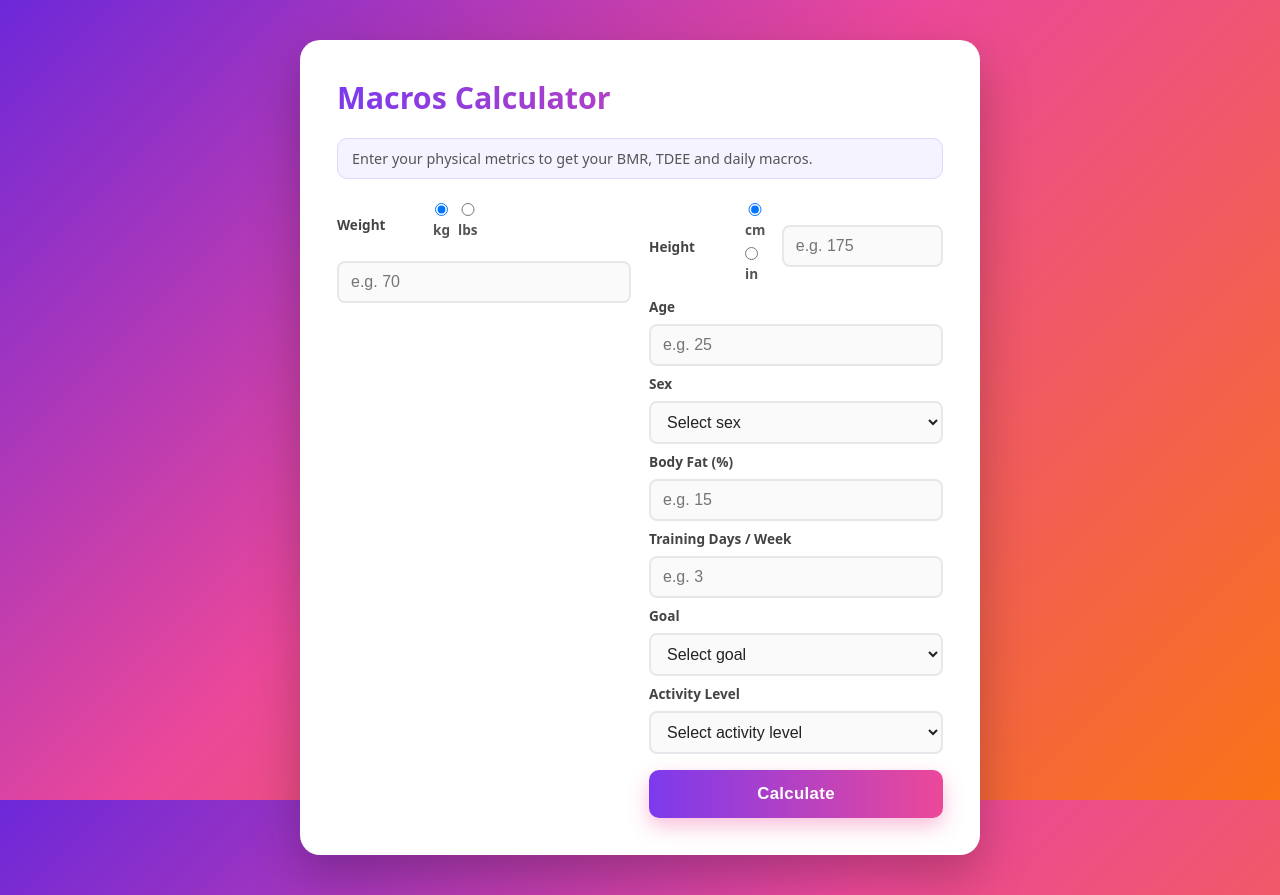
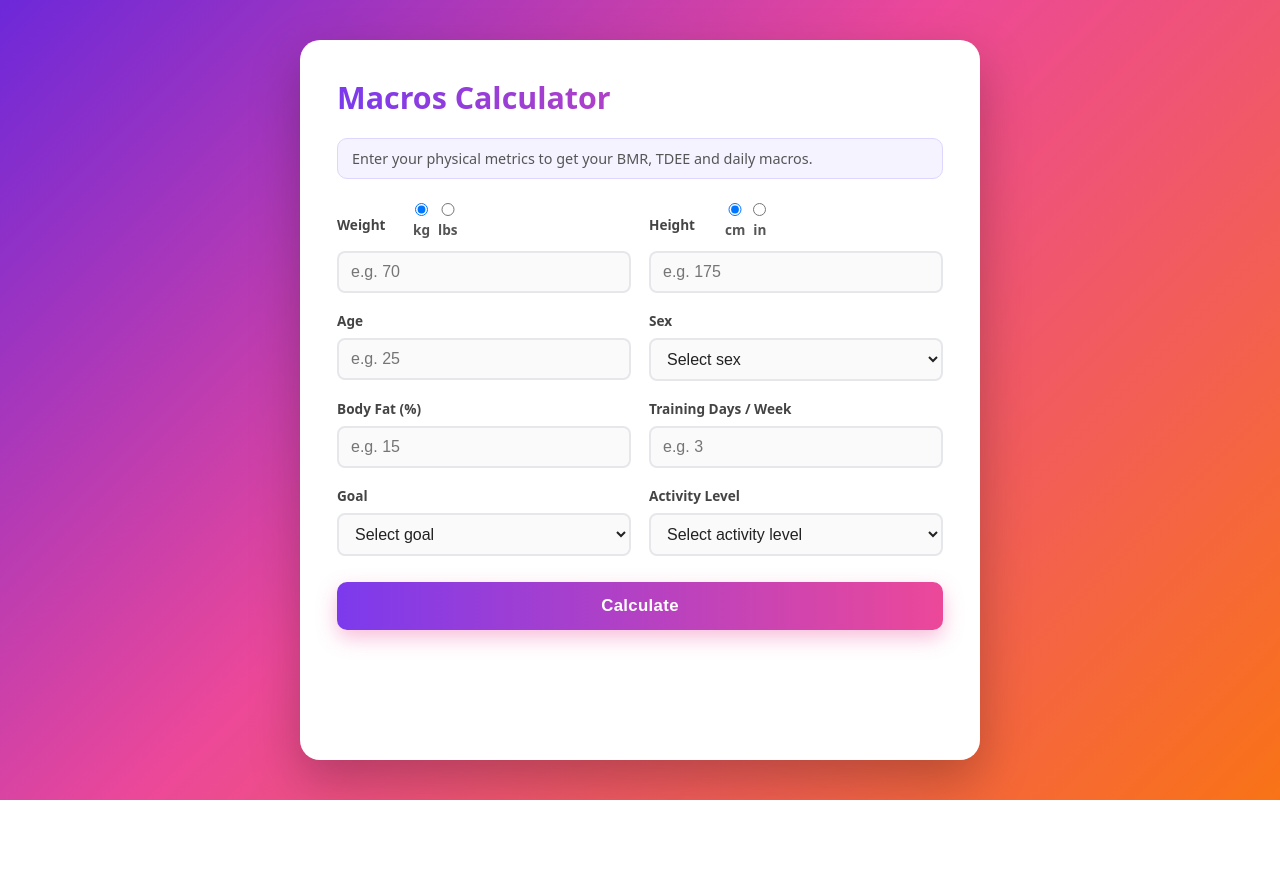
Before and after one commit to ksumeet29/nutrition, a Flask app: page / in a window 1280 px wide. After the commit the page ends 800 px from the top, so only its background shows below. Run offline with Flask 3, Linux system fonts and the light colour scheme.

Commit message:
Add radio buttons from Weight and Height input

```diff
--- a/webapp/templates/index.html
+++ b/webapp/templates/index.html
@@ -12,26 +12,27 @@
     <p class="subtitle">Enter your physical metrics to get your BMR, TDEE and daily macros.</p>
 
     <form action="{{ url_for('result') }}" method="post" class="form-grid">
-      <div class="field-group">
+      <label>
         <div style="display:flex; align-items:center; gap:16px;">
-          <label for="weight" style="min-width:80px; margin:0;">Weight</label>
+          <span style="min-width:60px;">Weight</span>
           <div class="radio-group" role="radiogroup" aria-label="Weight unit">
-            <label class="radio-option"><input type="radio" name="weight_unit" value="kg" checked> kg</label>
-            <label class="radio-option"><input type="radio" name="weight_unit" value="lb"> lbs</label>
+            <label class="radio-option"><input type="radio" name="weight_unit" value="kg" checked onchange="updateWeightPlaceholder()"> kg</label>
+            <label class="radio-option"><input type="radio" name="weight_unit" value="lb" onchange="updateWeightPlaceholder()"> lbs</label>
           </div>
         </div>
-        <input id="weight" type="number" step="0.1" name="weight" value="" min="1" required placeholder="e.g. 70" style="margin-top:8px;">
-      </div>
+        <input type="number" step="0.1" name="weight" id="weight-input" value="" min="1" required placeholder="e.g. 70">
+      </label>
 
-      <div class="field-group">
+      <label>
         <div style="display:flex; align-items:center; gap:16px;">
-        <label for="height" style="min-width:80px; margin:0;">Height</label>
-        <div class="radio-group" role="radiogroup" aria-label="Height unit">
-          <label class="radio-option"><input type="radio" name="height_unit" value="cm" checked> cm</label>
-          <label class="radio-option"><input type="radio" name="height_unit" value="in"> in</label>
+          <span style="min-width:60px;">Height</span>
+          <div class="radio-group" role="radiogroup" aria-label="Height unit">
+            <label class="radio-option"><input type="radio" name="height_unit" value="cm" checked onchange="updateHeightPlaceholder()"> cm</label>
+            <label class="radio-option"><input type="radio" name="height_unit" value="in" onchange="updateHeightPlaceholder()"> in</label>
+          </div>
         </div>
-        <input id="height" type="number" step="0.1" name="height" value="" min="1" required placeholder="e.g. 175">
-      </div>
+        <input type="number" step="0.1" name="height" id="height-input" value="" min="1" required placeholder="e.g. 175">
+      </label>
 
       <div class="field-group">
         <label for="age">Age</label>
```
